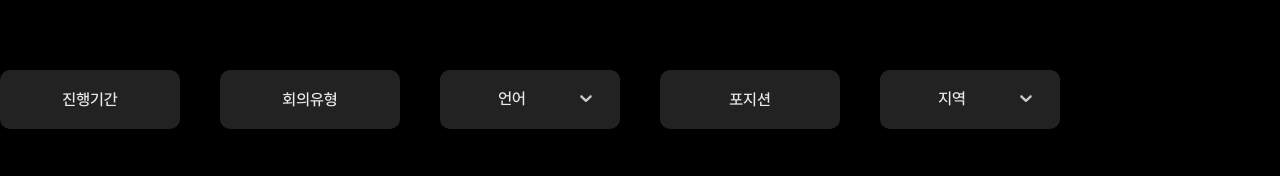
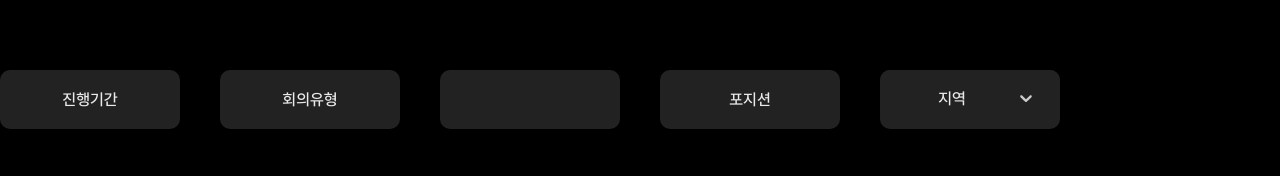
Before and after one commit to gnfnfnr/LetsGitIt, a React (Create React App) app in the folder src/main/resources/frontend/: page /matching in a window 1280 px wide. Shown: the part 208-384 px from the top of the page. Built offline with nearby package versions, Linux system fonts and the light colour scheme.

Commit message:
style: fix css variables name

```diff
--- a/src/main/resources/frontend/src/App.tsx
+++ b/src/main/resources/frontend/src/App.tsx
@@ -8,6 +8,7 @@ import Chatting from "./pages/mail/Chatting";
 import Received from "./pages/mail/Received";
 import Applications from "./pages/mail/Applications";
 import Matching from "./pages/match/Matching";
+import Board from "./pages/Board";
 
 function App() {
   return (
@@ -23,6 +24,7 @@ function App() {
           <Route path="/received/applications" element={<Applications />} />
         </Route>
         <Route path="/matching" element={<Matching />} />
+        <Route path="/board" element={<Board />} />
       </Routes>
     </BrowserRouter>
   );
--- a/src/main/resources/frontend/src/components/CustomSelect.tsx
+++ b/src/main/resources/frontend/src/components/CustomSelect.tsx
@@ -22,12 +22,16 @@ const RegionSelect = styled(Select)`
   & .select__option {
     border-radius: 5px;
   }
+
+  & .select__multi-value {
+    display: none;
+  }
 `;
 
 interface CustomSelectInfo {
   options: any;
   placeholder: string;
-  value: string;
+  value: null | [];
   onChange: any;
   color?: CustomSelectColor;
   onFocus: () => void;
@@ -74,7 +78,7 @@ export default function CustomSelect({
       name="color"
       options={options}
       placeholder={placeholder}
-      defaultValue={value ? value : null}
+      defaultValue={value?.length ? value : null}
       onChange={onChange}
       onFocus={onFocus}
     />
--- /dev/null
+++ b/src/main/resources/frontend/src/components/PostItem.tsx
@@ -0,0 +1,7 @@
+import React from "react";
+
+type Props = {};
+
+export default function PostItem({}: Props) {
+  return <div>PostItem</div>;
+}
--- /dev/null
+++ b/src/main/resources/frontend/src/pages/Board.tsx
@@ -0,0 +1,12 @@
+import React from "react";
+import PostItem from "../components/PostItem";
+
+type Props = {};
+
+export default function Board({}: Props) {
+  return (
+    <div>
+      <PostItem />
+    </div>
+  );
+}
--- a/src/main/resources/frontend/src/pages/Home.tsx
+++ b/src/main/resources/frontend/src/pages/Home.tsx
@@ -28,6 +28,7 @@ export default function Home() {
     <>
       <nav>
         <NavList>
+          <NavBtn onClick={() => navigate("/board")}>게시판</NavBtn>
           <NavBtn onClick={() => navigate("/received/messages")}>쪽지</NavBtn>
           <NavBtn onClick={() => navigate("/mypage/edit")}>프로필 수정</NavBtn>
           <NavBtn onClick={() => navigate("/matching")}>팀매칭</NavBtn>
--- a/src/main/resources/frontend/src/pages/Notice.tsx
+++ b/src/main/resources/frontend/src/pages/Notice.tsx
@@ -17,7 +17,7 @@ interface Data {
 
 const NoticeBox = styled.div`
   color: white;
-  background: var(--color-sub-2);
+  background: var(--color-sub-3);
   display: flex;
   flex-direction: column;
   font-weight: 600;
@@ -98,11 +98,10 @@ const CheckListBox = styled.li<{
   position: relative;
   padding-left: 26px;
   margin: 0 20px;
-  align-items: center;
   &:not(:last-child) {
     border-bottom: 1px solid #b2b2b2;
   }
-  ${({ read }) => read && "color: var(--color-sub-3);"}
+  ${({ read }) => read && "color: var(--color-sub-2);"}
   &::before {
     ${({ read }) => !read && "content: '';"}
     position: absolute;
--- a/src/main/resources/frontend/src/pages/mail/Chatting.tsx
+++ b/src/main/resources/frontend/src/pages/mail/Chatting.tsx
@@ -46,7 +46,7 @@ const ChattingMain = styled.main`
 `;
 
 const InputBox = styled.div`
-  background: var(--color-sub-2);
+  background: var(--color-3);
   display: flex;
   width: 100%;
   justify-content: space-between;
@@ -58,10 +58,12 @@ const InputBox = styled.div`
 
 const Input = styled.textarea`
   resize: none;
-  border: 1px solid rgba(178, 178, 178, 0.5);
+  border: 1px solid var(--color-sub-2);
   border-radius: 4px;
   padding: 16px;
   width: 70%;
+  background: inherit;
+  color: var(--color-sub-1);
 `;
 
 const InputButton = styled.button`
--- a/src/main/resources/frontend/src/pages/mail/Messages.tsx
+++ b/src/main/resources/frontend/src/pages/mail/Messages.tsx
@@ -68,7 +68,7 @@ const CheckListBox = styled.li<{
   &:not(:last-child) {
     border-bottom: 1px solid #b2b2b2;
   }
-  ${({ read }) => read && "color: var(--color-sub-3);"}
+  ${({ read }) => read && "color: var(--color-sub-2);"}
 
   &:hover {
     background: #222222;
--- a/src/main/resources/frontend/src/pages/mail/Received.tsx
+++ b/src/main/resources/frontend/src/pages/mail/Received.tsx
@@ -59,7 +59,7 @@ export default function Received() {
             }}
             to="/received/messages"
             style={({ isActive }) => ({
-              color: isActive ? "var(--color-sub-1)" : "var(--color-sub-3)",
+              color: isActive ? "var(--color-sub-1)" : "var(--color-sub-2)",
             })}
           >
             받은 쪽지
@@ -72,7 +72,7 @@ export default function Received() {
             }}
             to="/received/applications"
             style={({ isActive }) => ({
-              color: isActive ? "var(--color-sub-1)" : "var(--color-sub-3)",
+              color: isActive ? "var(--color-sub-1)" : "var(--color-sub-2)",
             })}
           >
             받은 지원서
--- a/src/main/resources/frontend/src/pages/match/Matching.tsx
+++ b/src/main/resources/frontend/src/pages/match/Matching.tsx
@@ -179,19 +179,16 @@ const SortItem = styled.div`
 `;
 
 export default function Matching() {
-  const [region, setRegion] = useState("");
-  const [language, setLanguages] = useState("");
+  const [region, setRegion] = useState<null | []>(null);
+  // const [language, setLanguages] = useState([]);
   const [search, setSearch] = useState<string[]>([]);
-  console.log(search);
-  // useEffect(() => {
-  //   if (region) {
-  //     setSearch([...search, region]);
-  //   }
-  //   if (language) {
-  //     setSearch([...search, language]);
-  //   }
-  // }, [region, language]);
-  console.log(region, language);
+  useEffect(() => {
+    if (region) {
+      setSearch(
+        Array.from(new Set([...search, ...region.map(({ value }) => value)]))
+      );
+    }
+  }, [region]);
 
   const sort = [
     {
@@ -220,20 +217,21 @@ export default function Matching() {
     },
     {
       Component: (
-        <CustomSelect
-          isMulti
-          onFocus={() => setShowSeleect(showSelect.map(() => false))}
-          color={{
-            background: "var(--color-sub-3)",
-            options: "var(--color-sub-2)",
-          }}
-          options={languageData}
-          value={language}
-          onChange={(op: any) => {
-            setLanguages(op);
-          }}
-          placeholder="언어"
-        />
+        <div></div>
+        // <CustomSelect
+        //   isMulti
+        //   onFocus={() => setShowSeleect(showSelect.map(() => false))}
+        //   color={{
+        //     background: "var(--color-sub-3)",
+        //     options: "var(--color-sub-2)",
+        //   }}
+        //   options={languageData}
+        //   value={language ? region : null}
+        //   onChange={(op: any) => {
+        //     setLanguages(op);
+        //   }}
+        //   placeholder="언어"
+        // />
       ),
       id: "language",
     },
@@ -259,7 +257,7 @@ export default function Matching() {
             options: "var(--color-sub-2)",
           }}
           options={regionData}
-          value={region}
+          value={region ? region : null}
           onChange={(op: any) => {
             setRegion(op);
           }}
@@ -272,7 +270,7 @@ export default function Matching() {
   const [showSelect, setShowSeleect] = useState(
     Array.from({ length: sort.length }, () => false)
   );
-  console.log(showSelect);
+
   const [checked, setChecked] = useState<number[]>([]);
   return (
     <>
@@ -306,9 +304,15 @@ export default function Matching() {
               <SortItem key={index}>
                 {item}
                 <span
-                  onClick={() =>
-                    setSearch(search.filter((state) => state !== item))
-                  }
+                  onClick={() => {
+                    setSearch(search.filter((state) => state !== item));
+                    console.log(region?.filter(({ value }) => value !== item));
+                    if (region) {
+                      setRegion(
+                        region?.filter(({ value }) => value !== item) && null
+                      );
+                    }
+                  }}
                 >
                   {" "}
                   X
--- a/src/main/resources/frontend/src/pages/profile/EditProfile.tsx
+++ b/src/main/resources/frontend/src/pages/profile/EditProfile.tsx
@@ -5,7 +5,7 @@ import SelectRegion from "./SelectRegion";
 
 const EditProfileBox = styled.div`
   max-width: 1280px;
-  background: var(--color-sub-2);
+  background: var(--color-sub-3);
   margin: 65px auto 0;
   padding: 85px 110px 92px;
   box-sizing: border-box;
@@ -38,8 +38,8 @@ const EditProfileButton = styled.div`
   }
 `;
 const ButtonCancel = styled.button`
-  border: 2px solid var(--color-sub-3);
-  color: var(--color-sub-3);
+  border: 2px solid var(--color-sub-2);
+  color: var(--color-sub-2);
 `;
 const ButtonComplete = styled.button`
   background: var(--color-main-4);
@@ -57,7 +57,7 @@ const LargeInput = styled.textarea`
   all: unset;
   resize: none;
   height: 230px;
-  border: 2px solid var(--color-sub-3);
+  border: 2px solid var(--color-sub-2);
   border-radius: 10px;
   padding: 18px 16px;
   box-sizing: border-box;
@@ -91,7 +91,7 @@ const InputItem = styled.li`
     color: var(--color-sub-2);
     font-weight: 500;
     font-size: 20px;
-    background: var(--color-sub-3);
+    background: var(--color-sub-2);
     border-radius: 10px;
     padding: 18px 16px;
     width: 100%;
@@ -153,12 +153,12 @@ const NewRange = styled.div`
   display: flex;
   width: 100%;
   height: 13px;
-  background: var(--color-sub-3);
+  background: var(--color-sub-2);
   border-radius: 10px;
 `;
 
 const BorderInput = styled.input`
-  border-left: 2px solid var(--color-sub-3);
+  border-left: 2px solid var(--color-sub-2);
   padding-left: 17px;
   width: 100%;
 `;
@@ -199,7 +199,7 @@ export default function EditProfile() {
   useEffect(() => {
     toolRef.current[toolRef.current.length - 1]?.focus();
   }, [tools.length]);
-
+  console.log(region);
   return (
     <EditProfileBox>
       <EditProfileInputs>
```
